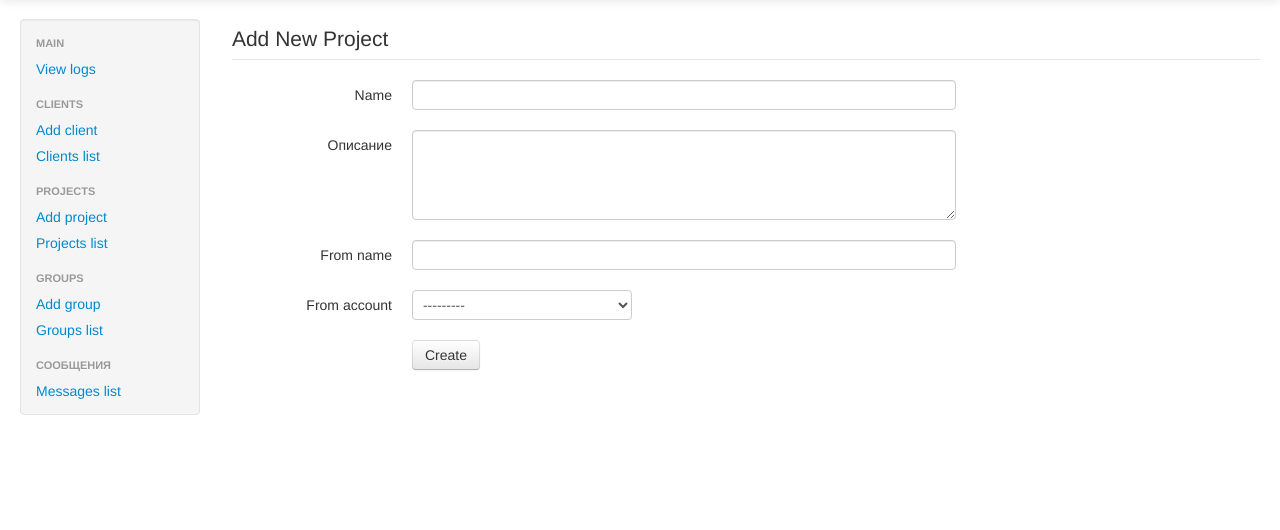
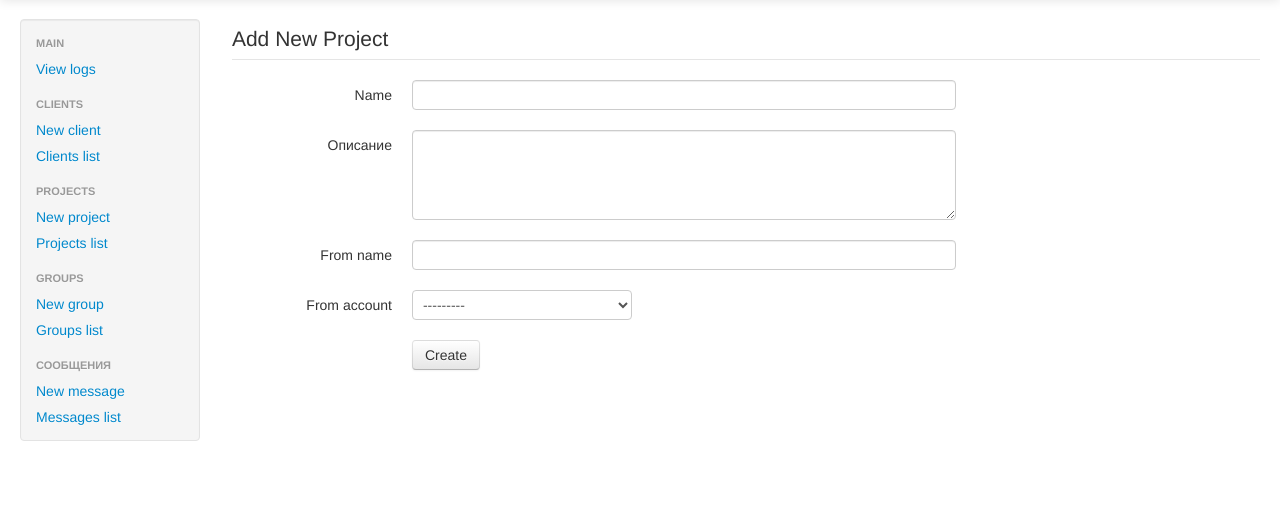
Before and after one commit to delin/dsender, a Django app: page /project/add/ in a window 1280 px wide. Shown: the part 41-571 px from the top of the page. Run offline with Django 3.2, Linux system fonts and the light colour scheme; the visitor is signed in with stand-in values (Sample User, id 1); parts of the project's set-up code (start-up, migrations or seed data) failed here and were passed over; some libraries are stand-ins or nearby versions.

Commit message:
Добавление сообщений. closes #95 refs #94

```diff
--- a/dsender/urls.py
+++ b/dsender/urls.py
@@ -34,6 +34,7 @@ urlpatterns += patterns('',
     url(r'^group/add/', 'main.views.page_group_add', name='group_add'),
 
     url(r'^message/list/', 'main.views.page_message_list', name='message_list'),
+    url(r'^message/add/', 'main.views.page_message_add', name='message_add'),
 
     url(r'^client/list/', 'main.views.page_client_list', name='client_list'),
     url(r'^client/add/', 'main.views.page_client_add', name='client_add'),
--- a/main/forms.py
+++ b/main/forms.py
@@ -1,5 +1,5 @@
 from django.forms import ModelForm, TextInput, Textarea
-from main.models import Client, Project, Group
+from main.models import Client, Project, Group, Message
 
 __author__ = 'delin'
 
@@ -35,3 +35,13 @@ class GroupForm(ModelForm):
             'name': TextInput(attrs={'class': 'input-xxlarge'}),
             'description': Textarea(attrs={'cols': 80, 'rows': 4, 'class': 'input-xxlarge'}),
         }
+
+
+class MessageForm(ModelForm):
+    class Meta:
+        model = Message
+        fields = ('subject', 'text', 'content_type', 'group')
+        widgets = {
+            'name': TextInput(attrs={'class': 'input-xxlarge'}),
+            'text': Textarea(attrs={'cols': 80, 'rows': 10, 'class': 'input-xxlarge'}),
+        }
--- a/main/views.py
+++ b/main/views.py
@@ -15,7 +15,7 @@ from django.utils.translation import ugettext as _
 from smtplib import SMTPException
 from random import randint
 from dsender.functions import prepare_data
-from main.forms import ClientForm, ProjectForm, GroupForm
+from main.forms import ClientForm, ProjectForm, GroupForm, MessageForm
 from main.models import Message, Project, Group, MailAccount, Log, Client
 
 
@@ -317,7 +317,7 @@ def page_project_add(request):
             messages.error(request, project_form.errors)
 
     content = {
-        'project_form': project_form,
+        'form': project_form,
     }
 
     return render(request, "pages/page_project_add.html", {
@@ -364,7 +364,7 @@ def page_group_add(request):
             messages.error(request, group_form.errors)
 
     content = {
-        'group_form': group_form,
+        'form': group_form,
     }
 
     return render(request, "pages/page_group_add.html", {
@@ -386,6 +386,36 @@ def page_message_list(request):
 
     return render(request, "pages/page_message_list.html", {
         'title': _("Messages list"),
+        'data': data,
+        'content': content,
+    })
+
+
+@csrf_protect
+@login_required
+@require_http_methods(["GET", "POST"])
+def page_message_add(request):
+    data = prepare_data(request)
+
+    message_form = MessageForm(request.POST or None)
+    if request.method == "POST":
+        if message_form.is_valid():
+            new_message = message_form.save()
+
+            Log.objects.create(action=6, user=request.user, message=new_message, from_project=new_message.group.project,
+                               from_group=new_message.group, from_account=new_message.group.project.from_account)
+
+            messages.success(request, _("Created"))
+            return redirect('message_add')
+        else:
+            messages.error(request, message_form.errors)
+
+    content = {
+        'form': message_form,
+    }
+
+    return render(request, "pages/page_message_add.html", {
+        'title': _("Add new message"),
         'data': data,
         'content': content,
     })
--- a/templates/includes/menu_left.html
+++ b/templates/includes/menu_left.html
@@ -4,15 +4,16 @@
         <li class="nav-header">{% trans "Main" %}</li>
         <li><a href="{% url 'logs_view' %}">{% trans "View logs" %}</a></li>
         <li class="nav-header">{% trans "Clients" %}</li>
-        <li><a href="{% url 'client_add' %}">{% trans "Add client" %}</a></li>
+        <li><a href="{% url 'client_add' %}">{% trans "New client" %}</a></li>
         <li><a href="{% url 'client_list' %}">{% trans "Clients list" %}</a></li>
         <li class="nav-header">{% trans "Projects" %}</li>
-        <li><a href="{% url 'project_add' %}">{% trans "Add project" %}</a></li>
+        <li><a href="{% url 'project_add' %}">{% trans "New project" %}</a></li>
         <li><a href="{% url 'project_list' %}">{% trans "Projects list" %}</a></li>
         <li class="nav-header">{% trans "Groups" %}</li>
-        <li><a href="{% url 'group_add' %}">{% trans "Add group" %}</a></li>
+        <li><a href="{% url 'group_add' %}">{% trans "New group" %}</a></li>
         <li><a href="{% url 'group_list' %}">{% trans "Groups list" %}</a></li>
         <li class="nav-header">{% trans "Messages" %}</li>
+        <li><a href="{% url 'message_add' %}">{% trans "New message" %}</a></li>
         <li><a href="{% url 'message_list' %}">{% trans "Messages list" %}</a></li>
     </ul>
 </div>
--- /dev/null
+++ b/templates/includes/model_form.html
@@ -0,0 +1,16 @@
+{% load i18n %}
+<form action="" method="post" class="form-horizontal">{% csrf_token %}
+    {% for field in content.form %}
+    <div class="control-group">
+        <label class="control-label" for="id_{{ field.html_name }}">{{ field.label }}</label>
+        <div class="controls">
+            {{ field }}
+        </div>
+    </div>
+    {% endfor %}
+    <div class="control-group">
+        <div class="controls">
+            <button type="submit" class="btn">{% blocktrans %}Create{% endblocktrans %}</button>
+        </div>
+    </div>
+</form>
--- /dev/null
+++ b/templates/pages/page_message_add.html
@@ -0,0 +1,5 @@
+{% extends "base.html" %}
+{% load i18n %}
+{% block content %}
+    {% include 'includes/model_form.html' %}
+{% endblock %}
--- a/templates/pages/page_project_add.html
+++ b/templates/pages/page_project_add.html
@@ -1,19 +1,5 @@
 {% extends "base.html" %}
 {% load i18n %}
 {% block content %}
-    <form action="{% url 'project_add' %}" method="post" class="form-horizontal">{% csrf_token %}
-        {% for field in content.project_form %}
-        <div class="control-group">
-            <label class="control-label" for="id_{{ field.html_name }}">{{ field.label }}</label>
-            <div class="controls">
-                {{ field }}
-            </div>
-        </div>
-        {% endfor %}
-        <div class="control-group">
-            <div class="controls">
-                <button type="submit" class="btn">{% blocktrans %}Create{% endblocktrans %}</button>
-            </div>
-        </div>
-    </form>
+    {% include 'includes/model_form.html' %}
 {% endblock %}
```
Also changed, not shown: locale/en/LC_MESSAGES/django.po, locale/ru/LC_MESSAGES/django.po, 2 other files.
